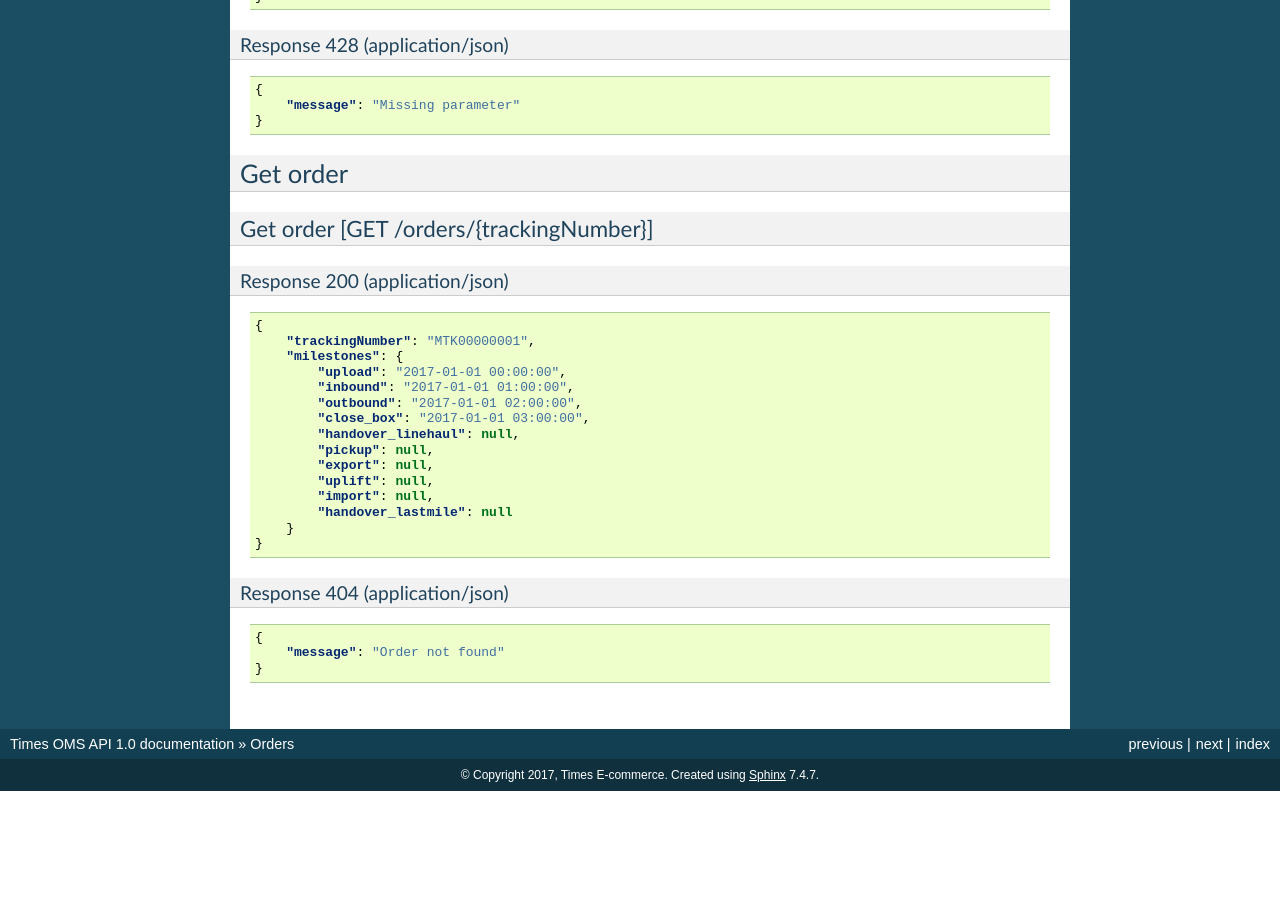
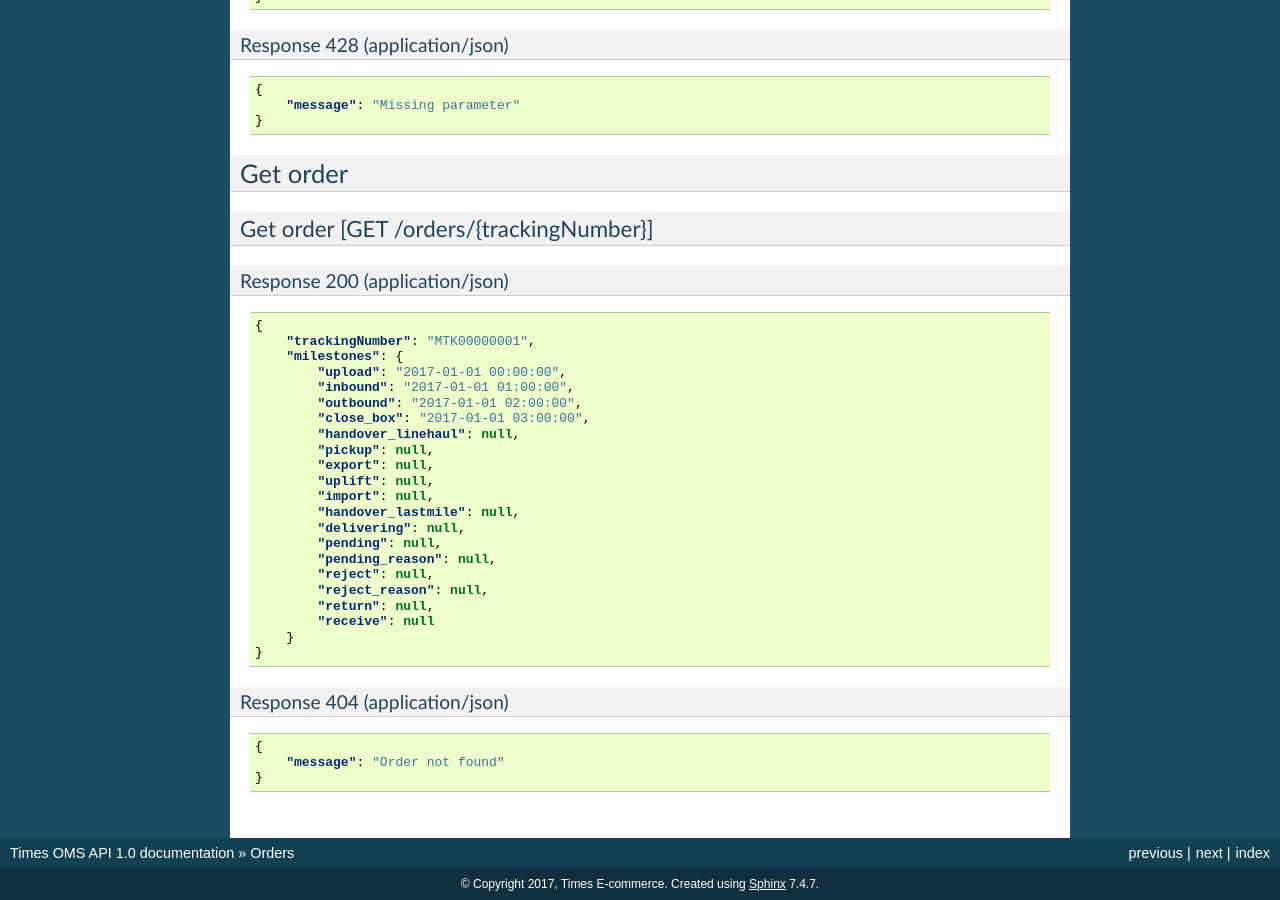
Before and after one commit to timeslogistics/times-oms-api-docs, a Sphinx documentation site: the page built from docs/orders.rst, in a window 1280 px wide and 900 px high, scrolled down 3522 px. Built offline with Sphinx 7.4.7, drawn with Linux system fonts in a browser that asks for light colours; before the commit the page ends 4313 px from its top, so only the background shows below that.

Commit message:
Update orders.rst

```diff
--- a/docs/orders.rst
+++ b/docs/orders.rst
@@ -220,7 +220,14 @@ Response 200 (application/json)
                     "export": null,
                     "uplift": null,
                     "import": null,
-                    "handover_lastmile": null
+                    "handover_lastmile": null,
+                    "delivering": null,
+                    "pending": null,
+                    "pending_reason": null,
+                    "reject": null,
+                    "reject_reason": null,
+                    "return": null,
+                    "receive": null
                 }
             }
 
```
